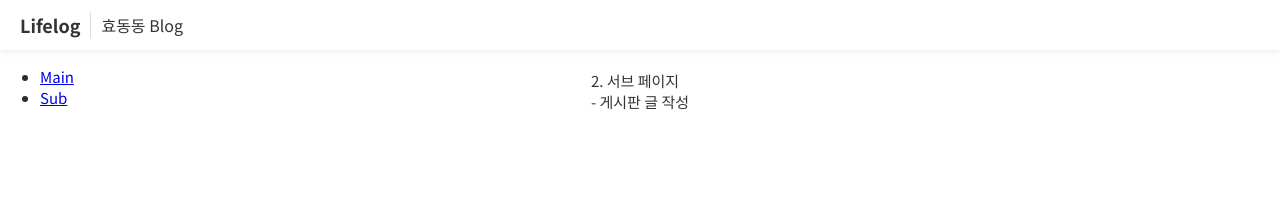
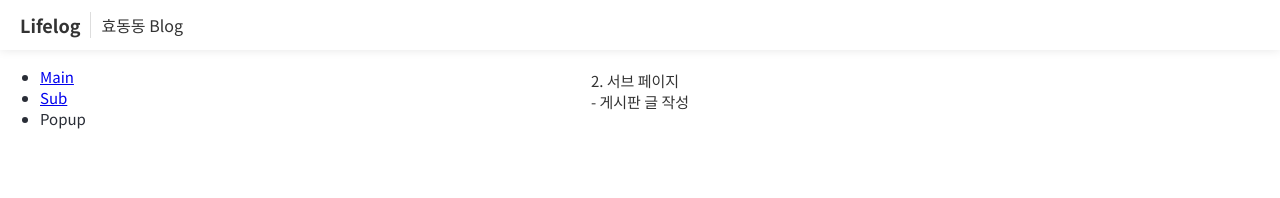
Before and after one commit to bbahna/Guest-book, a React (Create React App) app: page /sub in a window 1280 px wide. Shown: the top 198 px of the page. Built offline with nearby package versions, Linux system fonts and the light colour scheme.

Commit message:
onClick, window open 설정

```diff
--- a/src/component/template/template.tsx
+++ b/src/component/template/template.tsx
@@ -7,6 +7,12 @@ interface IProps {
 }
 
 const Template = ({children}: IProps) => {
+  const openPopup = () => {
+    const url = './popup';
+    const options = 'width=1000, height=620, top=20, left=250';
+    window.open(url, "popupName", options);
+  };
+
   return (
     <>
       <header>
@@ -22,6 +28,7 @@ const Template = ({children}: IProps) => {
             <li>
               <Link to="/sub">Sub</Link>
             </li>
+            <li onClick={openPopup}>Popup</li>
           </ul>
         </nav>
       </header>
```
